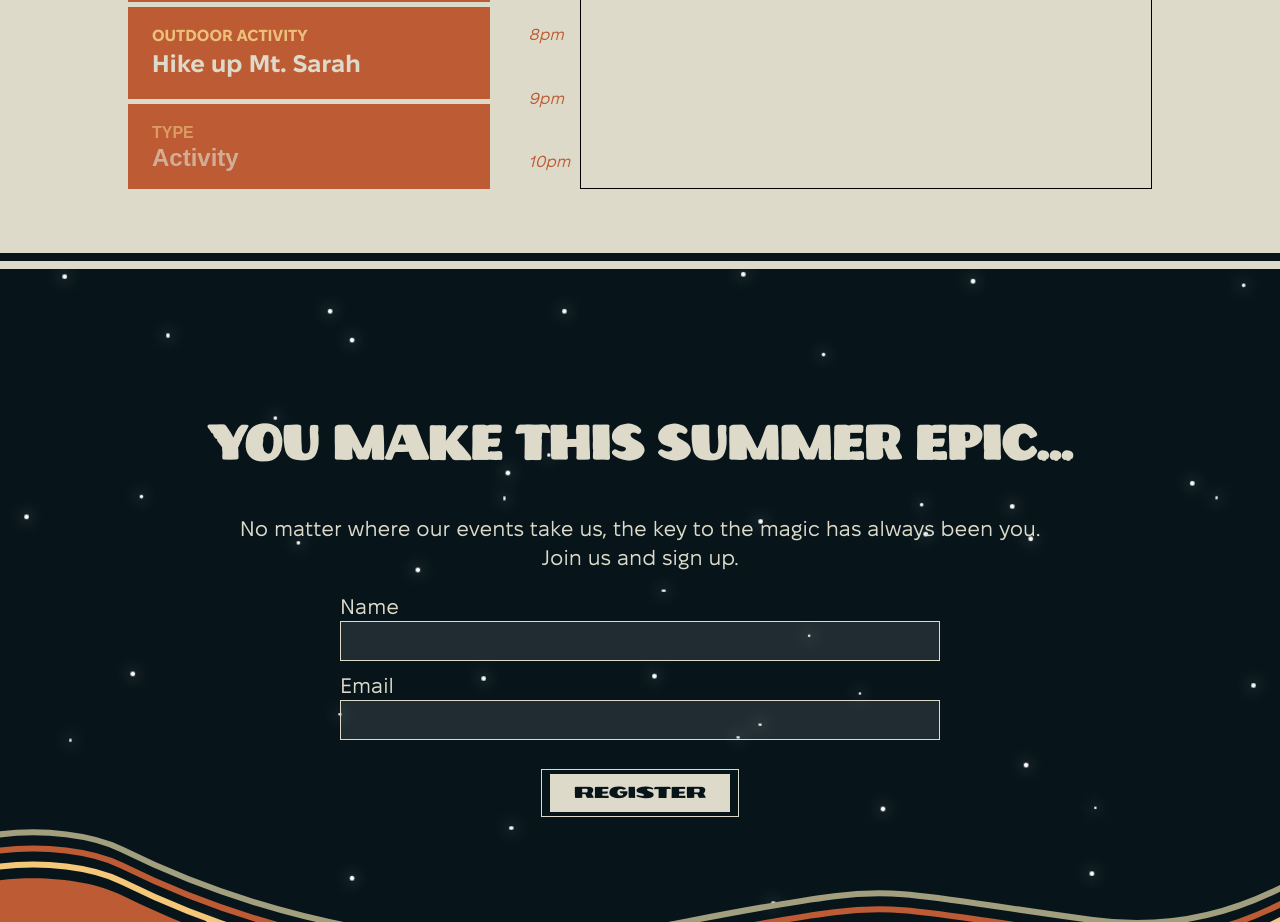
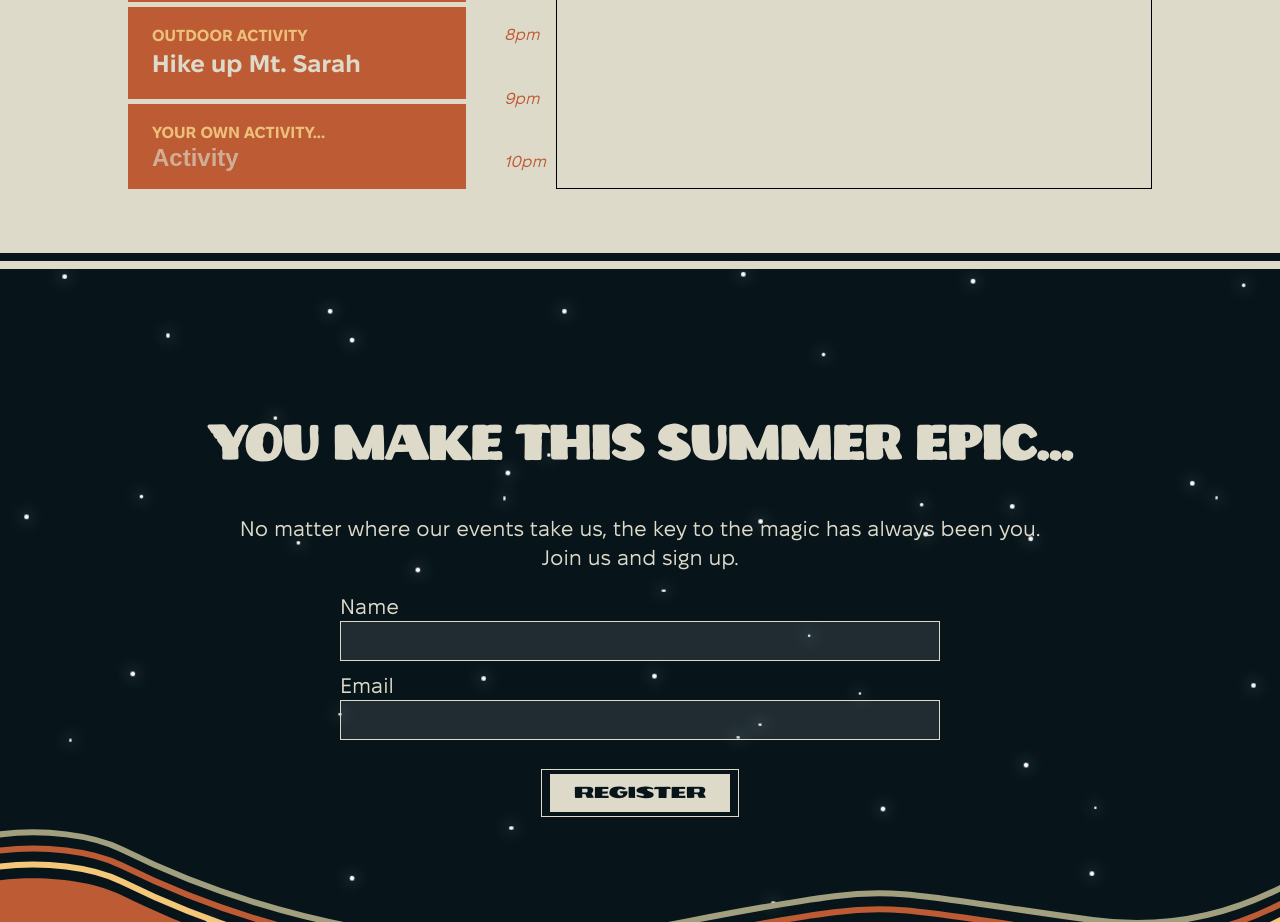
Before and after one commit to hackclub/www-outernet, a Next.js app: page / in a window 1280 px wide. Shown: the part 4560-5482 px from the top of the page. Built offline with nearby package versions, Linux system fonts and the light colour scheme.

Commit message:
activity

```diff
--- a/components/YourAdventure.js
+++ b/components/YourAdventure.js
@@ -169,6 +169,7 @@ export const YourAdventure = () => {
                                   >
                                     {event.editable ?
                                       <>
+                                        <p className={styles.eventtype} value={event.type} style={{background: 'none', padding: 0, border: 'none'}}>Your own activity...</p>
                                         <input onChange={(e) => {
                                           let tempEvents = events
                                           tempEvents = tempEvents.map(mappedEvent => {
@@ -176,19 +177,7 @@ export const YourAdventure = () => {
                                               return mappedEvent
                                             }
                                             else {
-                                              return {...mappedEvent, type: e.target.value}
-                                            }
-                                          })
-                                          setEvents(tempEvents)
-                                        }} className={styles.eventtype} value={event.type} placeholder="Type" style={{background: 'none', padding: 0, border: 'none'}}/>
-                                        <input onChange={(e) => {
-                                          let tempEvents = events
-                                          tempEvents = tempEvents.map(mappedEvent => {
-                                            if(mappedEvent.id != event.id){
-                                              return mappedEvent
-                                            }
-                                            else {
-                                              return {...mappedEvent, title: e.target.value}
+                                              return {...mappedEvent, title: e.target.value, type: "Your own activity..."}
                                             }
                                           })
                                           setEvents(tempEvents)
```
